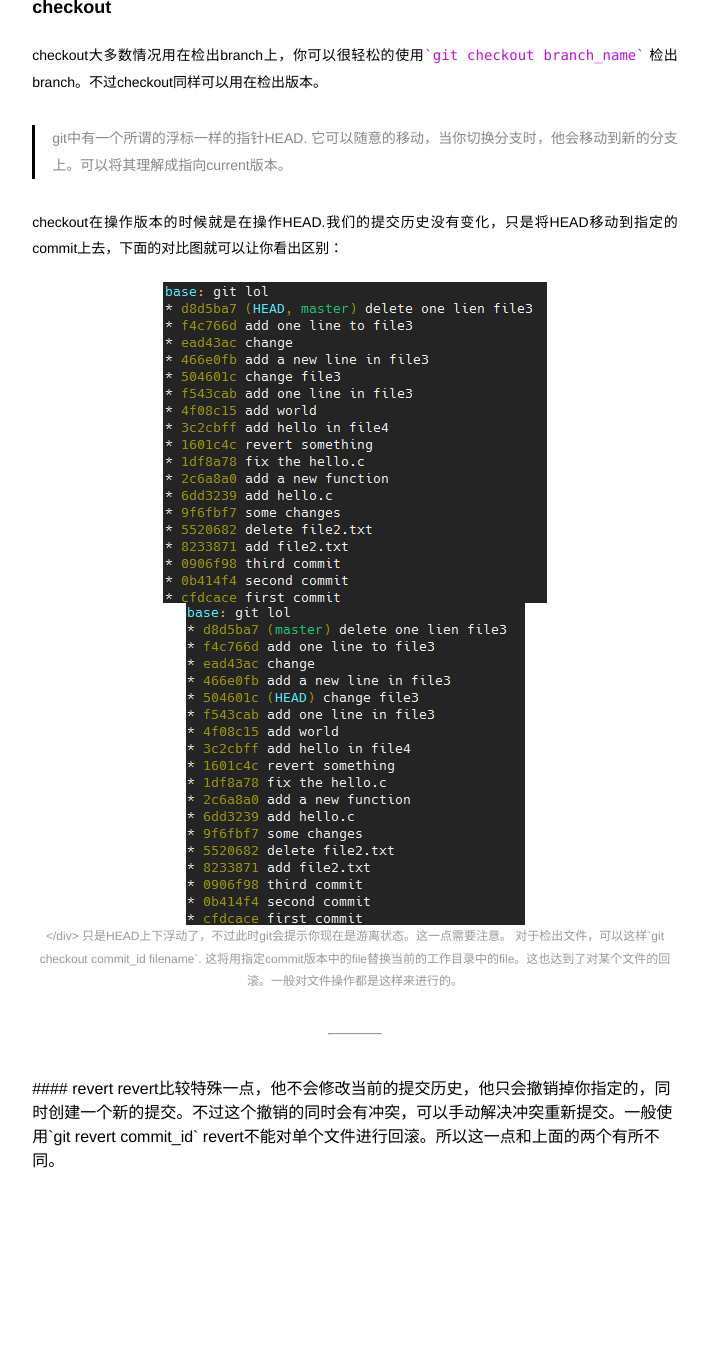
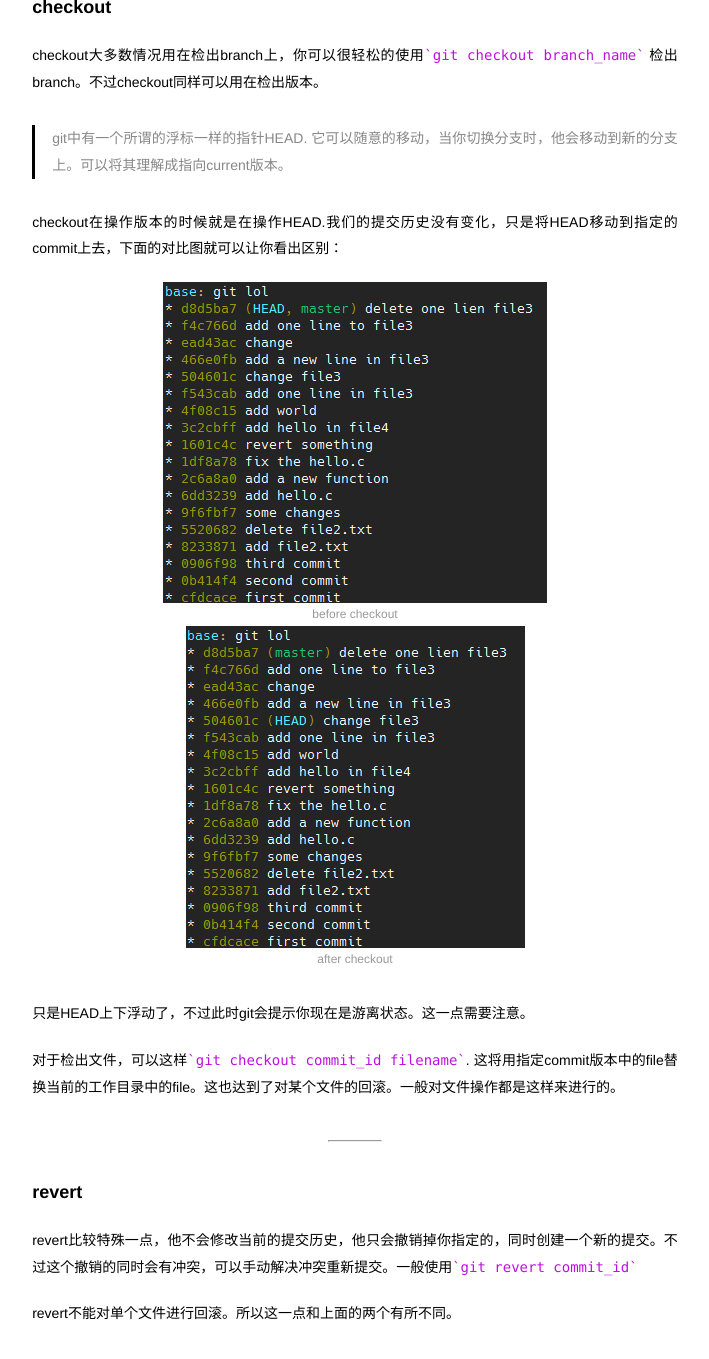
Before and after one commit to JesseEisen/JesseEisen.github.io, a Jekyll site: the page built from _posts/2017-02-01-git-history-reset.md, in a window 1280 px wide and 1400 px high, scrolled down 1837 px. Shown: the top 1359 px of the window, without its empty margins (285-994 px from the left). Built offline with Jekyll 4.4.1, drawn with Linux system fonts in a browser that asks for light colours; before the commit the page ends 3091 px from its top, so only the background shows below that.

Commit message:
fix png title

```diff
--- a/_posts/2017-02-01-git-history-reset.md
+++ b/_posts/2017-02-01-git-history-reset.md
@@ -56,9 +56,9 @@ checkout在操作版本的时候就是在操作HEAD.我们的提交历史没有
 
 <div class="image">
 <img src="/static/git_checkout1.jpg">
-<p class="img-title">
+<p class="img-title">before checkout</p>
 <img src="/static/git_checkout2.jpg">
-
+<p class="img-title">after checkout</p>
 </div>
 
 只是HEAD上下浮动了，不过此时git会提示你现在是游离状态。这一点需要注意。
```
